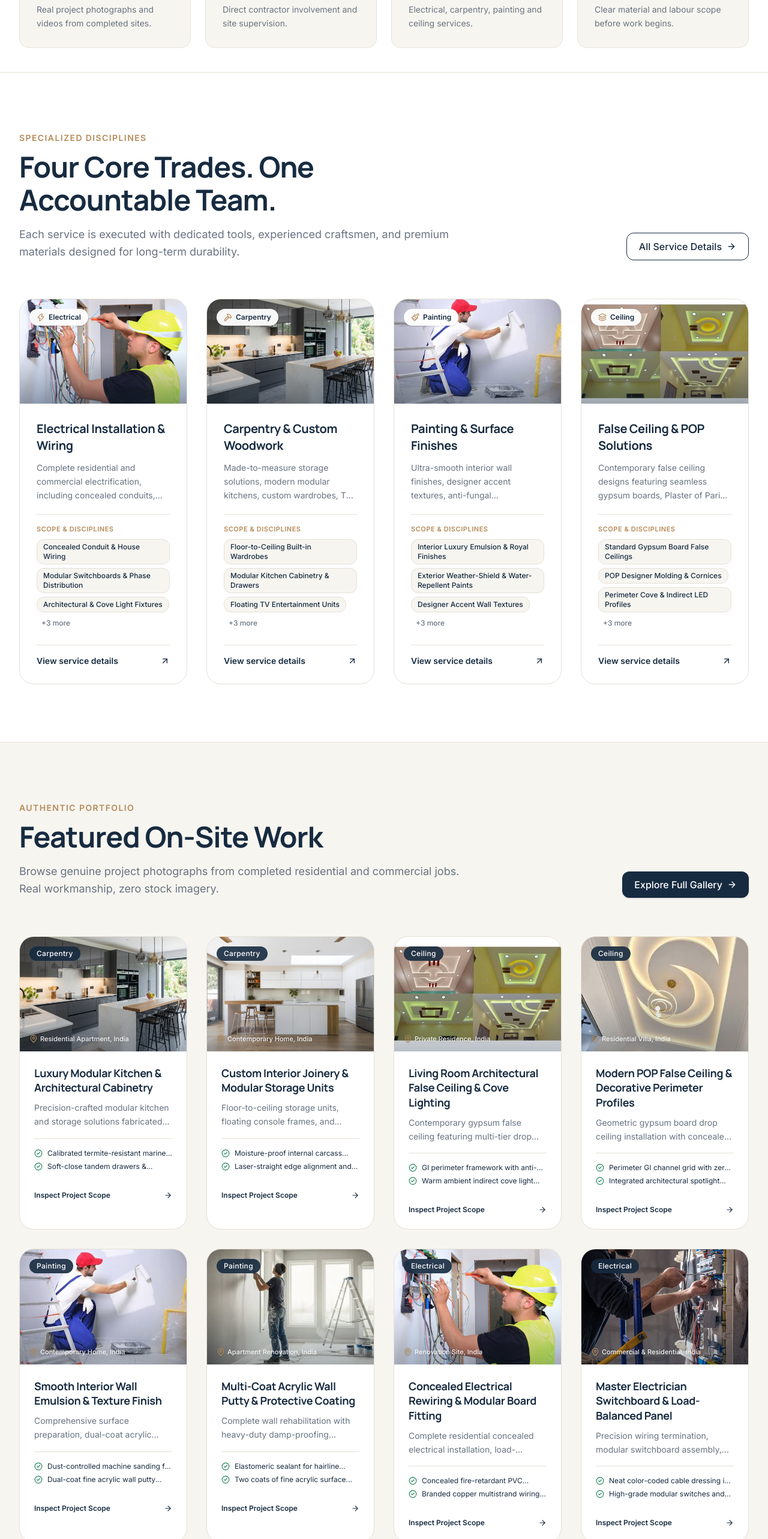
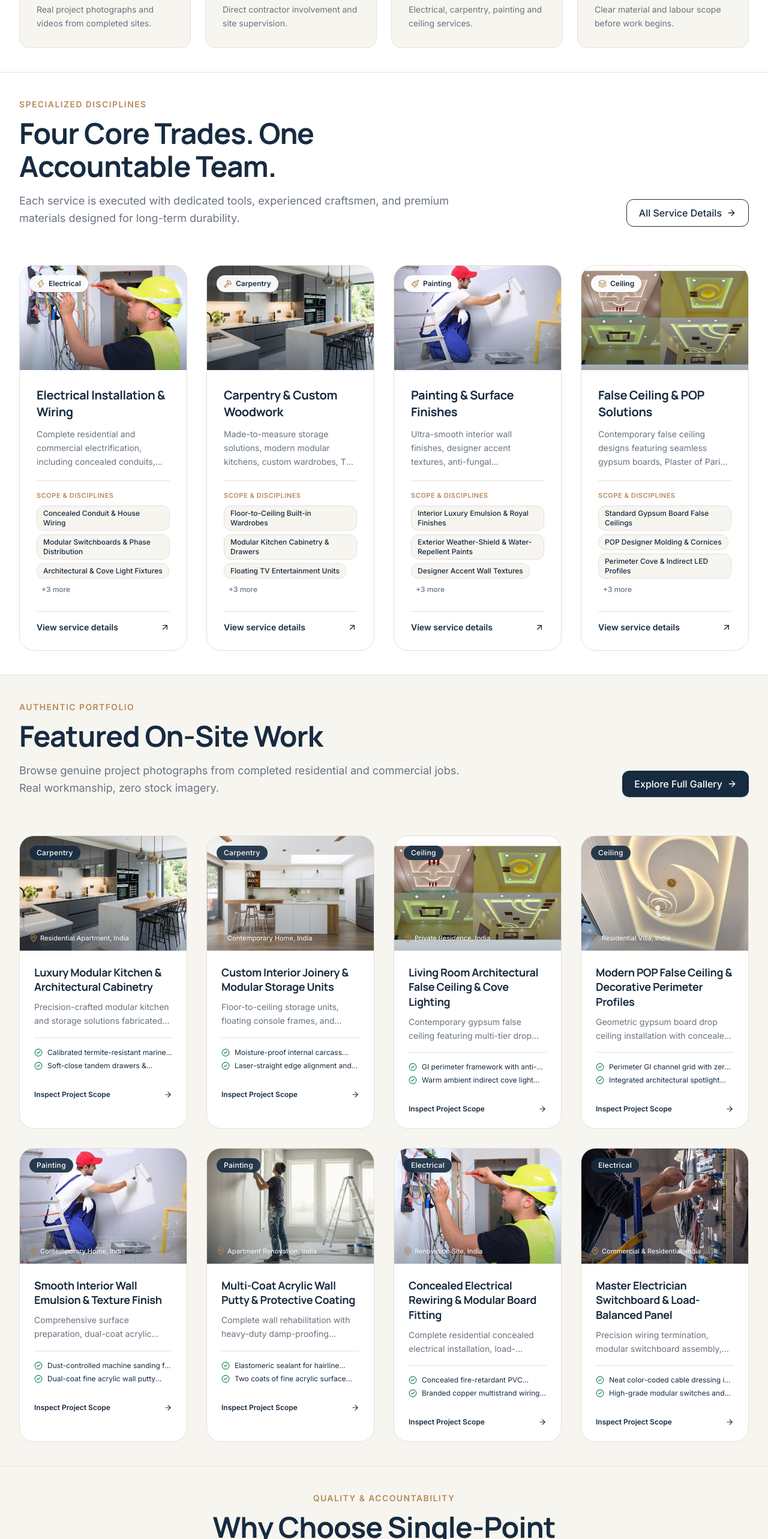
Before and after one commit to Rajan9115/Contractor_website, a Next.js app: page / in a window 1280 px wide. Shown: the part 960-3526 px from the top of the page at 60% size. Built offline with nearby package versions, Linux system fonts and the light colour scheme.

Commit message:
card improvement done

```diff
--- a/app/page.tsx
+++ b/app/page.tsx
@@ -81,7 +81,7 @@ export default function Home() {
       <TrustStrip />
 
       {/* 3. Four Core Services Cards */}
-      <section className="py-16 sm:py-24 bg-white border-b border-[#E5E0D7]">
+      <section className="py-8 sm:py-10 bg-white border-b border-[#E5E0D7]">
         <Container size="wide">
           <div className="flex flex-col md:flex-row md:items-end justify-between mb-12 sm:mb-16 gap-6">
             <SectionHeading
@@ -109,7 +109,7 @@ export default function Home() {
       </section>
 
       {/* 4. Featured Completed Projects */}
-      <section className="py-16 sm:py-24 bg-[#F7F5F0] border-b border-[#E5E0D7]">
+      <section className="py-8 sm:py-10 bg-[#F7F5F0] border-b border-[#E5E0D7]">
         <Container size="wide">
           <div className="flex flex-col md:flex-row md:items-end justify-between mb-12 sm:mb-16 gap-6">
             <SectionHeading
@@ -140,7 +140,7 @@ export default function Home() {
       <WhyChooseUs />
 
       {/* 6. Work Process (5 Clearly Defined Steps) */}
-      <section className="py-16 sm:py-24 bg-white border-b border-[#E5E0D7]">
+      <section className="py-8 sm:py-10 bg-white border-b border-[#E5E0D7]">
         <Container size="wide">
           <SectionHeading
             kicker="Execution Methodology"
--- a/components/sections/HomeCTA.tsx
+++ b/components/sections/HomeCTA.tsx
@@ -10,7 +10,7 @@ export function HomeCTA() {
   const telUrl = buildTelUrl();
 
   return (
-    <section className="bg-[#172B40] text-white py-16 sm:py-20 lg:py-24 relative overflow-hidden">
+    <section className="bg-[#172B40] text-white py-8 sm:py-10 lg:py-12 relative overflow-hidden">
       {/* Decorative Warm Accent Blur */}
       <div className="absolute top-0 right-0 w-96 h-96 bg-[#B58A58]/10 rounded-full blur-3xl pointer-events-none -mr-20 -mt-20" />
       <div className="absolute bottom-0 left-0 w-96 h-96 bg-[#B58A58]/10 rounded-full blur-3xl pointer-events-none -ml-20 -mb-20" />
@@ -21,7 +21,7 @@ export function HomeCTA() {
         </span>
 
         <h2 className="text-3xl sm:text-4xl lg:text-5xl font-bold tracking-tight text-white leading-tight">
-          Have an Interior or Renovation Project in Mind?
+          <span className="text-[#B58A58]">Have an Interior or Renovation Project in Mind?</span>
         </h2>
 
         <p className="mt-5 text-base sm:text-lg text-[#E9E3D9]/80 leading-relaxed max-w-2xl mx-auto">
--- a/components/sections/WhyChooseUs.tsx
+++ b/components/sections/WhyChooseUs.tsx
@@ -21,7 +21,7 @@ export function WhyChooseUs() {
   ];
 
   return (
-    <section className="bg-[#F7F5F0] py-16 sm:py-24 border-b border-[#E5E0D7]">
+    <section className="bg-[#F7F5F0] py-8 sm:py-10 border-b border-[#E5E0D7]">
       <Container size="wide">
         <SectionHeading
           kicker="Quality & Accountability"
```
